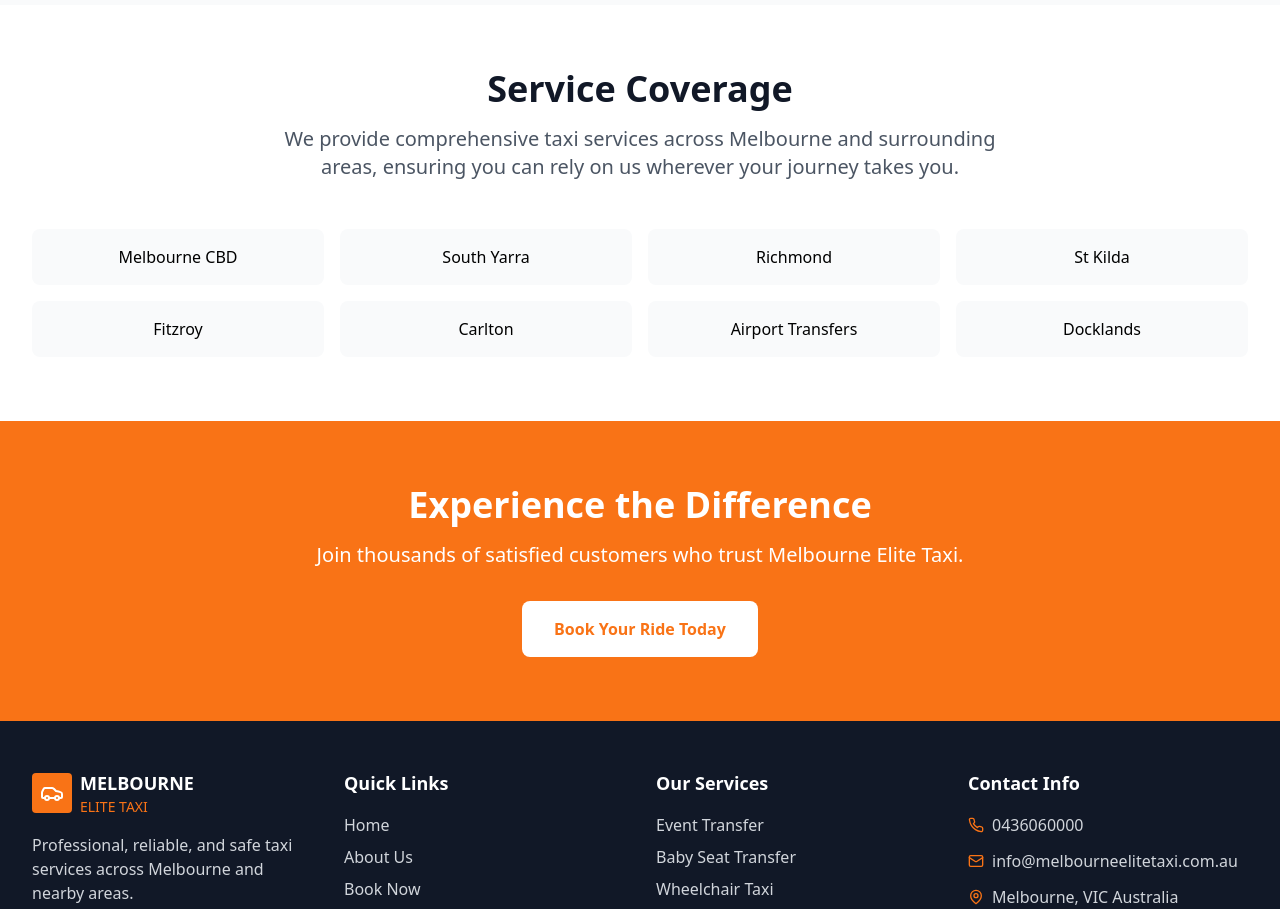
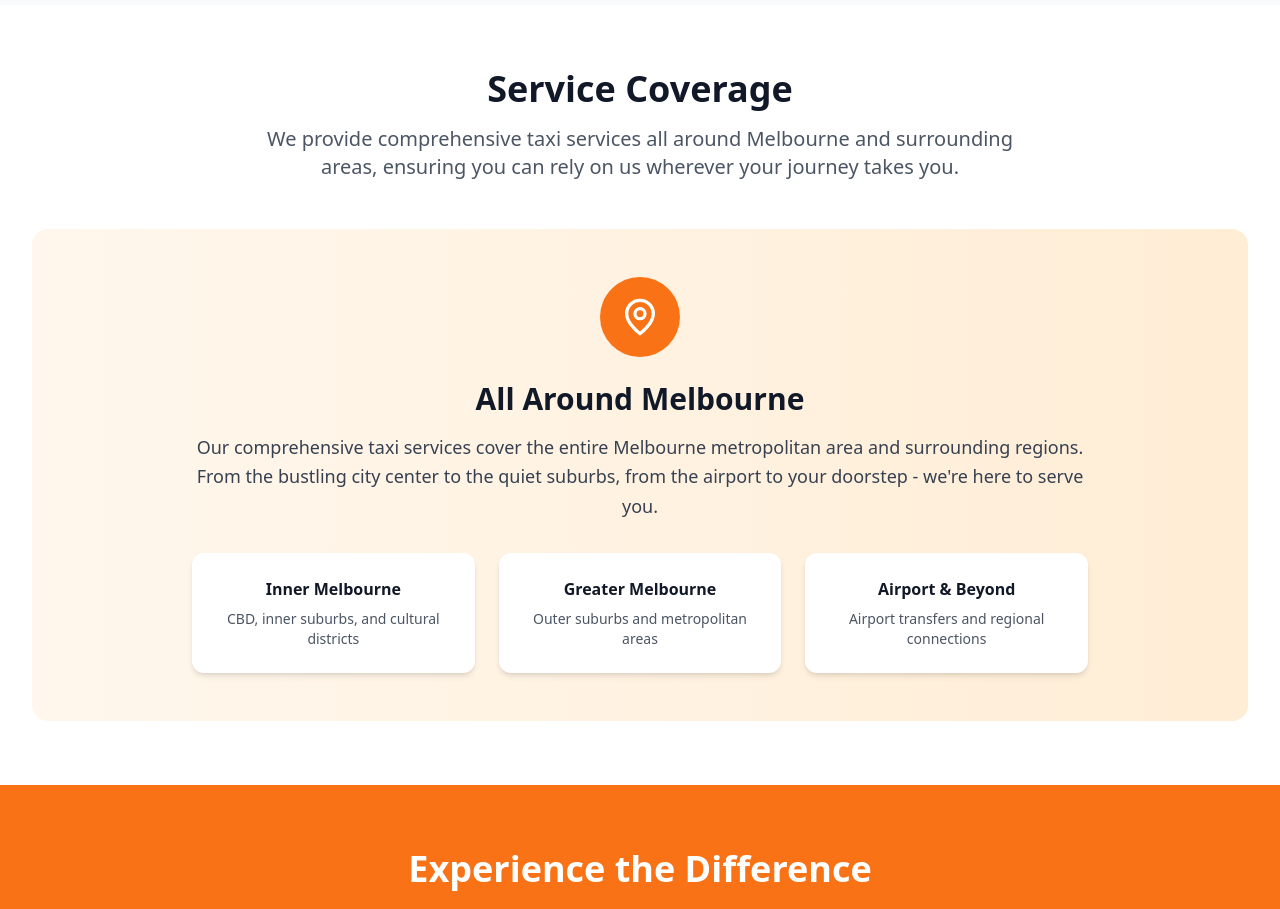
Before and after one commit to study24australia/maxi-cab, a React (Vite) app: page /about in a window 1280 px wide. Shown: the part 2500-3409 px from the top of the page. Built offline with nearby package versions, Linux system fonts and the light colour scheme.

Commit message:
Update service coverage section

```diff
--- a/src/pages/About.tsx
+++ b/src/pages/About.tsx
@@ -123,16 +123,35 @@
           <div className="text-center mb-12">
             <h2 className="text-4xl font-bold text-gray-900 mb-4">Service Coverage</h2>
             <p className="text-xl text-gray-600 max-w-3xl mx-auto">
-              We provide comprehensive taxi services across Melbourne and surrounding areas, ensuring you can rely on us wherever your journey takes you.
+              We provide comprehensive taxi services all around Melbourne and surrounding areas, ensuring you can rely on us wherever your journey takes you.
             </p>
           </div>
 
-          <div className="grid grid-cols-2 md:grid-cols-4 gap-4">
-            {coverageAreas.map((area, index) => (
-              <div key={index} className="bg-gray-50 text-center py-4 px-6 rounded-lg hover:bg-orange-50 hover:text-orange-600 transition-colors duration-200">
-                <span className="font-medium">{area}</span>
+          <div className="bg-gradient-to-r from-orange-50 to-orange-100 rounded-2xl p-12 text-center">
+            <div className="max-w-4xl mx-auto">
+              <div className="inline-flex items-center justify-center w-20 h-20 bg-orange-500 text-white rounded-full mb-6">
+                <MapPin className="h-10 w-10" />
               </div>
-            ))}
+              <h3 className="text-3xl font-bold text-gray-900 mb-4">All Around Melbourne</h3>
+              <p className="text-lg text-gray-700 mb-6 leading-relaxed">
+                Our comprehensive taxi services cover the entire Melbourne metropolitan area and surrounding regions.
+                From the bustling city center to the quiet suburbs, from the airport to your doorstep - we're here to serve you.
+              </p>
+              <div className="grid grid-cols-1 md:grid-cols-3 gap-6 mt-8">
+                <div className="bg-white p-6 rounded-xl shadow-md">
+                  <h4 className="font-semibold text-gray-900 mb-2">Inner Melbourne</h4>
+                  <p className="text-gray-600 text-sm">CBD, inner suburbs, and cultural districts</p>
+                </div>
+                <div className="bg-white p-6 rounded-xl shadow-md">
+                  <h4 className="font-semibold text-gray-900 mb-2">Greater Melbourne</h4>
+                  <p className="text-gray-600 text-sm">Outer suburbs and metropolitan areas</p>
+                </div>
+                <div className="bg-white p-6 rounded-xl shadow-md">
+                  <h4 className="font-semibold text-gray-900 mb-2">Airport & Beyond</h4>
+                  <p className="text-gray-600 text-sm">Airport transfers and regional connections</p>
+                </div>
+              </div>
+            </div>
           </div>
         </div>
       </section>
```
